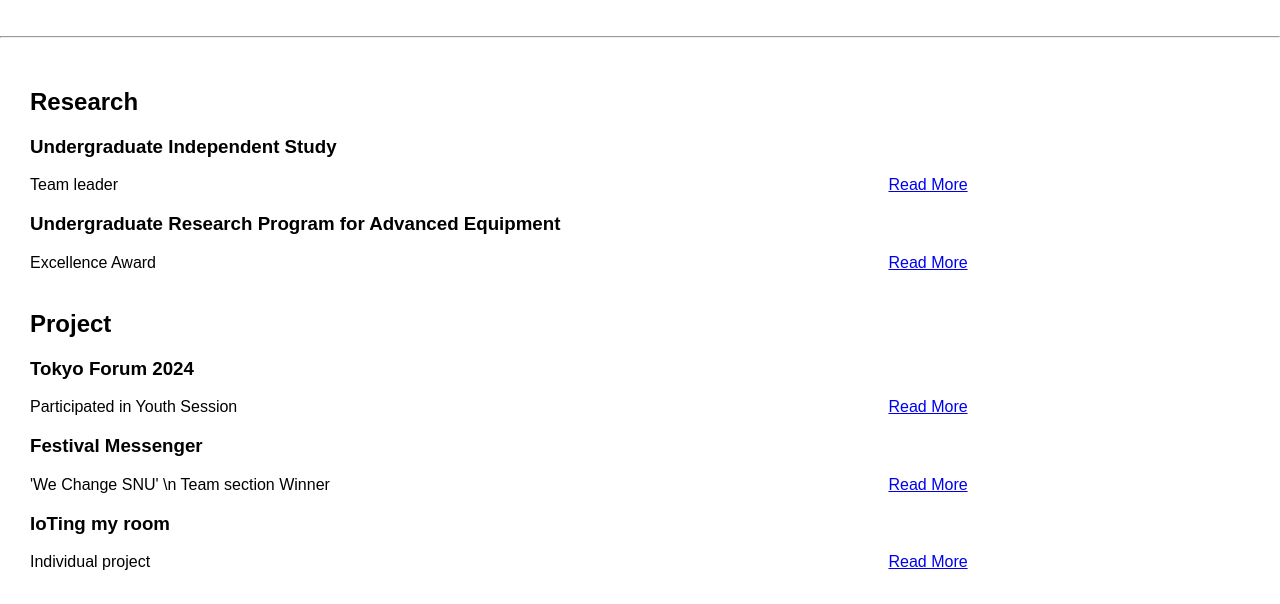
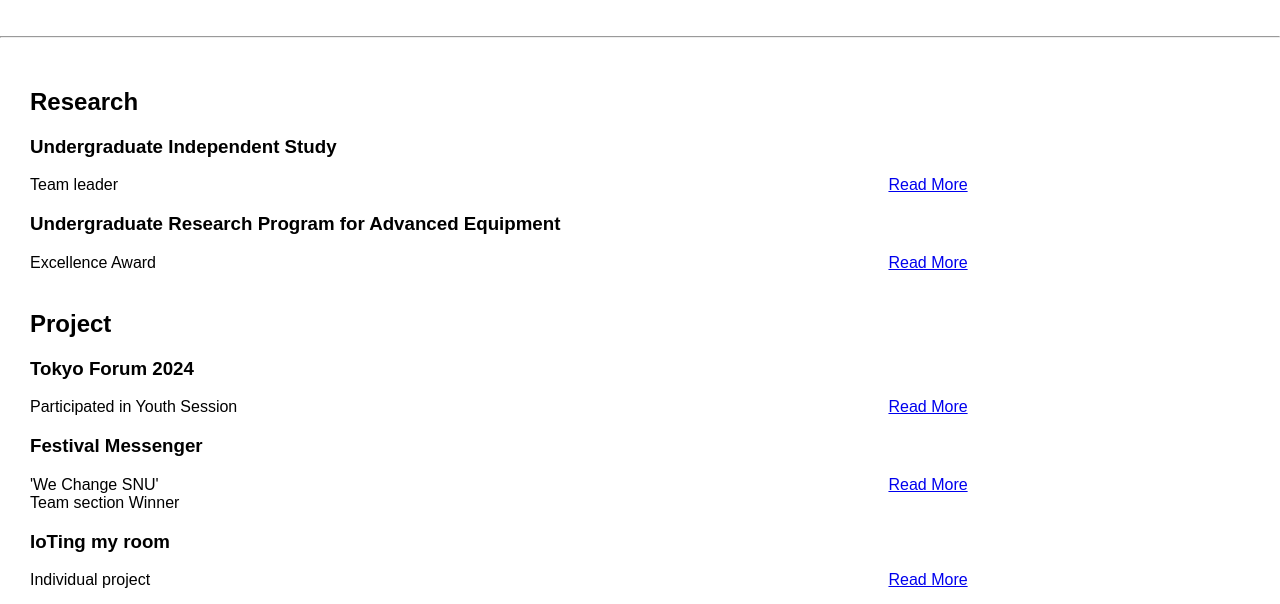
Before and after one commit to woojinb1/woojinb1.github.io, a website: page public/projects.html in a window 1280 px wide. Shown: the part 196-800 px from the top of the page. Drawn offline with Linux system fonts and the light colour scheme.

Commit message:
2025 update

```diff
--- a/public/projects.html
+++ b/public/projects.html
@@ -42,7 +42,7 @@
         </section>
         <section>
             <h3>Festival Messenger</h3>
-            <p class="custom-width">'We Change SNU' \n Team section Winner</p>
+            <p class="custom-width">'We Change SNU'<br>Team section Winner</p>
             <a href="projects/project3.html" class="btn">Read More</a>
         </section>
         <section>
```
